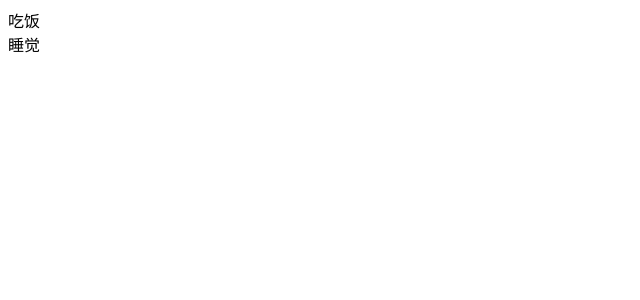
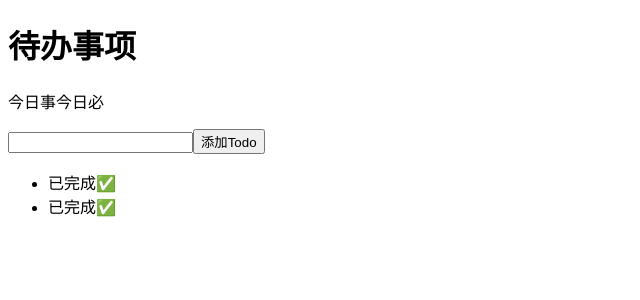
Before and after one commit to panda8z/time-book-web, a React (Create React App) app: page / in a window 1280 px wide. Shown: the top 300 px of the page, without its empty margins (0-640 px from the left). Built offline with nearby package versions, Linux system fonts and the light colour scheme.

Commit message:
组件化 数据传递，模板渲染

```diff
--- a/src/App.js
+++ b/src/App.js
@@ -31,18 +31,10 @@ export default class App extends Component {
     render() {
         console.log(this.props)
         return (<>
-
+            <TodoHeader title={this.state.title} desc={this.state.desc}/>
+            <TodoInput />
             {/* 渲染todos 数组 */}
-            {this.state.todos.map((item, index, list) => {
-                return (<div key={index+''}>
-                    {item.title}
-                </div>);
-            })}
-            {/* <TodoHeader desc={this.state.desc} x={1} y={2}>
-                {this.state.title}
-            </TodoHeader>
-            <TodoInput />
-            <TodoList /> */}
+            <TodoList todos={this.state.todos}/>
         </>);
     }
 }
--- a/src/components/TodoHeader/index.js
+++ b/src/components/TodoHeader/index.js
@@ -5,17 +5,12 @@ import PropTypes from 'prop-types'
 export default function TodoHeader(props) {
 
     return (<div>
-        <h1> {props.children} </h1>
+        <h1> {props.title} </h1>
         <p>{props.desc}</p>
-        <p>{props.x + props.y}</p>
-        <p>{props.z}</p>
     </div>);
 }
 
 // 不仅可以检查参数类型 ，还可以检测是否是必须的。
-TodoHeader.propTypes ={
+TodoHeader.propTypes = {
     desc: PropTypes.string,
-    x: PropTypes.number.isRequired,
-    y: PropTypes.number.isRequired,
-    z: PropTypes.string.isRequired
 }
--- a/src/components/TodoList/TodoItem.js
+++ b/src/components/TodoList/TodoItem.js
@@ -3,7 +3,11 @@ import React, { Component } from 'react';
 export default class TodoItem extends Component {
   render() {
     return (
-      <div> TodoItems </div>
+      <li>
+          {
+              this.props.title  + this.props.isCompeleted ? '已完成✅' : '未完成❎'
+          }
+      </li>
     );
   }
 }
--- a/src/components/TodoList/index.js
+++ b/src/components/TodoList/index.js
@@ -3,10 +3,23 @@ import React, { Component } from 'react';
 import TodoItem from './TodoItem';
 
 export default class TodoList extends Component {
+
+    constructor(props) {
+        super(props)
+
+    }
+
     render() {
         return (
             <ul>
-          <TodoItem/>
+                {this.props.todos.map((item, index, list) => {
+                    return (<TodoItem
+                        key={index + ''}
+                        id={item.id}
+                        title={item.title}
+                        isCompleted={item.isCompleted}
+                    />);
+                })}
             </ul>
         );
     }
```
Lines whose indentation alone changed are shown as unchanged.
